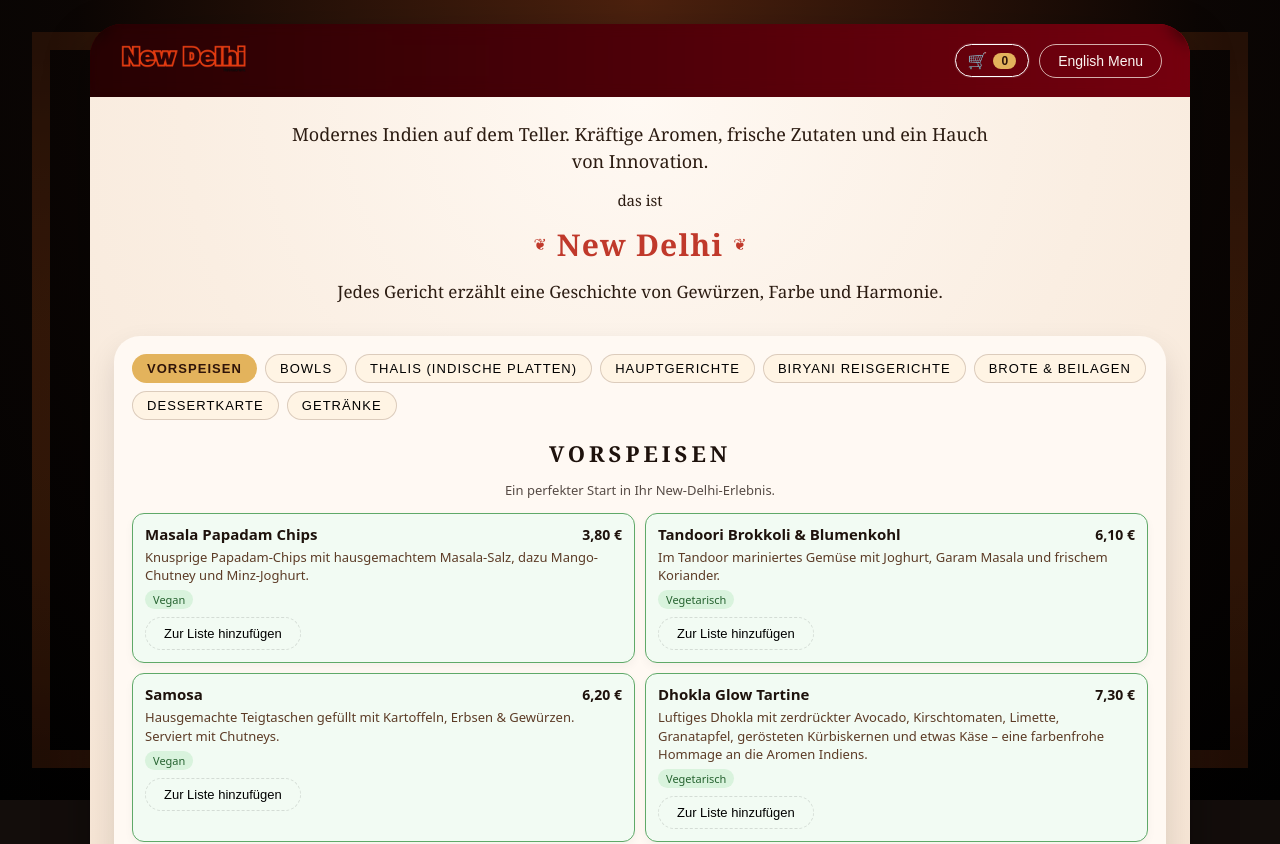
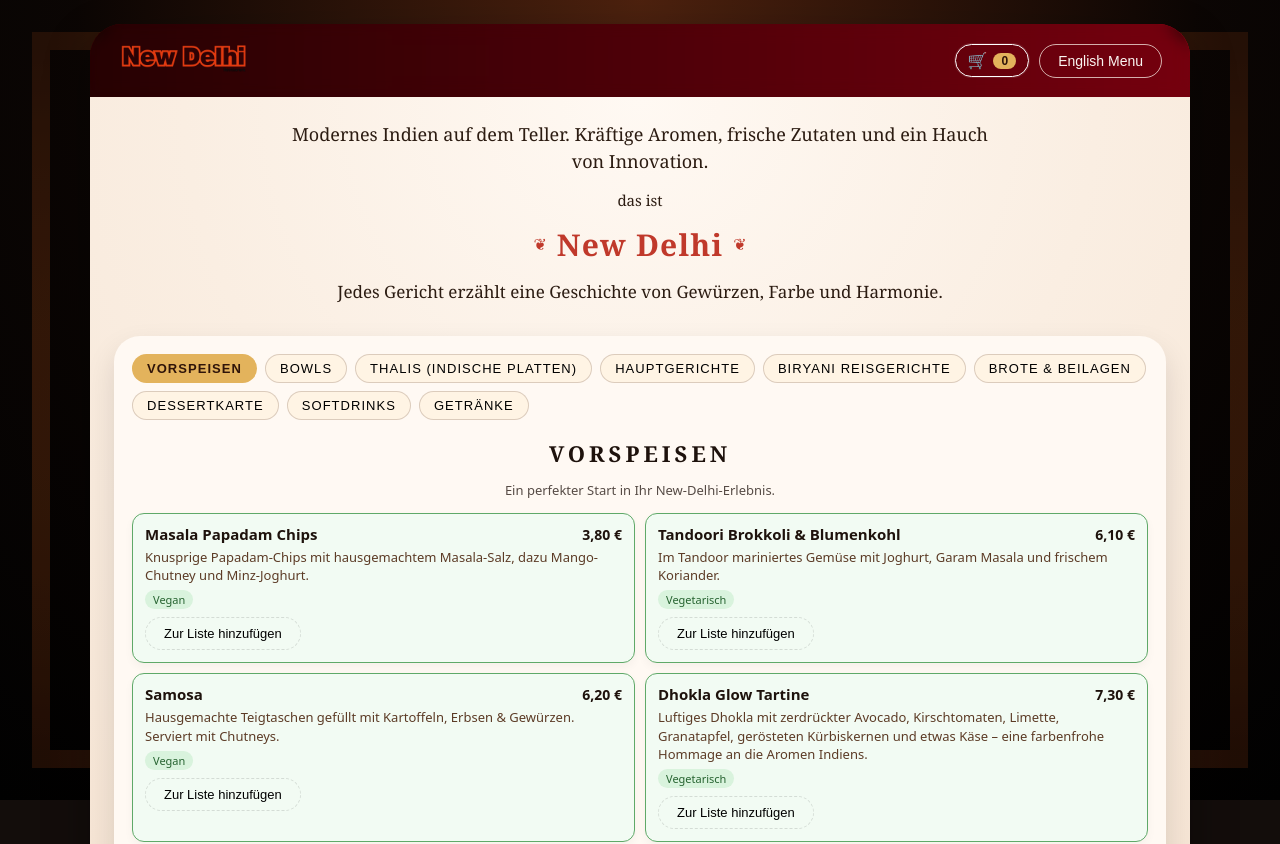
Before and after one commit to newdelhiramneek/online-menu-new-delhi, a React (Vite) app: page / in a window 1280 px wide. Shown: the top 844 px of the page. Built offline with nearby package versions, Linux system fonts and the light colour scheme.

Commit message:
cosmetic changes 03

```diff
--- a/src/data/menuData.js
+++ b/src/data/menuData.js
@@ -35,6 +35,11 @@ export const menuData = {
         id: "desserts",
         title: "Dessertkarte",
         subtitle: "Süßer Abschluss mit einem Hauch Indien."
+      },
+      {
+        id: "softdrinks",
+        title: "Softdrinks",
+        subtitle: "Erfrischende Limonaden & Saefte."
       },
       {
         id: "drinks",
@@ -549,6 +554,64 @@ export const menuData = {
         description: "Spritziger Cocktail mit exotischen Früchten.",
         price: "7,50 €",
         dietary: []
+      },
+      {
+        id: "soft-1",
+        category: "softdrinks",
+        name: "San Pellegrino / Acqua Panna",
+        description:
+          "Flasche: 0,75l 5,80 € · 0,25l 2,80 € – Mineralwasser / stilles Mineralwasser.",
+        price: "ab 2,80 €",
+        dietary: []
+      },
+      {
+        id: "soft-2",
+        category: "softdrinks",
+        name: "Coca-Cola / Coca-Cola Zero",
+        description: "0,5l 4,20 € · 0,3l 2,95 €.",
+        price: "ab 2,95 €",
+        dietary: []
+      },
+      {
+        id: "soft-3",
+        category: "softdrinks",
+        name: "Fanta / Sprite / Spezi",
+        description: "0,5l 4,20 € · 0,3l 2,95 €.",
+        price: "ab 2,95 €",
+        dietary: []
+      },
+      {
+        id: "soft-4",
+        category: "softdrinks",
+        name: "Bitter Lemon / Tonic Water / Ginger Ale",
+        description: "0,5l 4,60 € · 0,3l 3,20 €.",
+        price: "ab 3,20 €",
+        dietary: []
+      },
+      {
+        id: "soft-5",
+        category: "softdrinks",
+        name: "Red Bull / Red Bull Zero",
+        description: "Dose 0,25l 4,20 €.",
+        price: "4,20 €",
+        dietary: []
+      },
+      {
+        id: "soft-6",
+        category: "softdrinks",
+        name: "Ice Tea",
+        description: "Flasche 0,25l 4,20 € – Granatapfel, Pfirsich, Zitrone.",
+        price: "4,20 €",
+        dietary: []
+      },
+      {
+        id: "soft-7",
+        category: "softdrinks",
+        name: "Saft-Nektar oder Saftschorle",
+        description:
+          "0,5l 4,60 € · 0,3l 3,20 € – Apfel, Orange, Maracuja, Banane, Kiba.",
+        price: "ab 3,20 €",
+        dietary: []
       }
     ]
   },
@@ -588,6 +651,11 @@ export const menuData = {
         id: "desserts",
         title: "Desserts",
         subtitle: "A sweet finish with a touch of India."
+      },
+      {
+        id: "softdrinks",
+        title: "Soft drinks",
+        subtitle: "Refreshing sodas and juices."
       },
       {
         id: "drinks",
@@ -1102,6 +1170,64 @@ export const menuData = {
         description: "Sparkling cocktail with passion fruit or mango.",
         price: "7.50 €",
         dietary: []
+      },
+      {
+        id: "soft-1",
+        category: "softdrinks",
+        name: "San Pellegrino / Acqua Panna",
+        description:
+          "Bottle: 0.75l 5.80 € · 0.25l 2.80 € – sparkling or still mineral water.",
+        price: "from 2.80 €",
+        dietary: []
+      },
+      {
+        id: "soft-2",
+        category: "softdrinks",
+        name: "Coca-Cola / Coca-Cola Zero",
+        description: "0.5l 4.20 € · 0.3l 2.95 €.",
+        price: "from 2.95 €",
+        dietary: []
+      },
+      {
+        id: "soft-3",
+        category: "softdrinks",
+        name: "Fanta / Sprite / Spezi",
+        description: "0.5l 4.20 € · 0.3l 2.95 €.",
+        price: "from 2.95 €",
+        dietary: []
+      },
+      {
+        id: "soft-4",
+        category: "softdrinks",
+        name: "Bitter Lemon / Tonic Water / Ginger Ale",
+        description: "0.5l 4.60 € · 0.3l 3.20 €.",
+        price: "from 3.20 €",
+        dietary: []
+      },
+      {
+        id: "soft-5",
+        category: "softdrinks",
+        name: "Red Bull / Red Bull Zero",
+        description: "Can 0.25l 4.20 €.",
+        price: "4.20 €",
+        dietary: []
+      },
+      {
+        id: "soft-6",
+        category: "softdrinks",
+        name: "Ice Tea",
+        description: "Bottle 0.25l 4.20 € – pomegranate, peach, lemon.",
+        price: "4.20 €",
+        dietary: []
+      },
+      {
+        id: "soft-7",
+        category: "softdrinks",
+        name: "Juice Nectar or Spritzer",
+        description:
+          "0.5l 4.60 € · 0.3l 3.20 € – apple, orange, passion fruit, banana, cherry-banana.",
+        price: "from 3.20 €",
+        dietary: []
       }
     ]
   }
```
